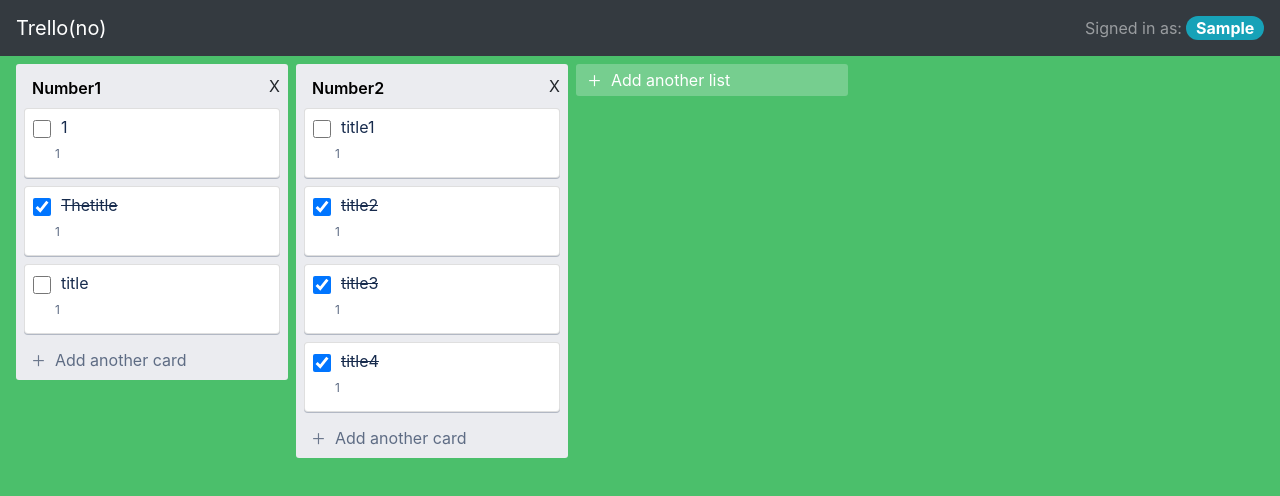
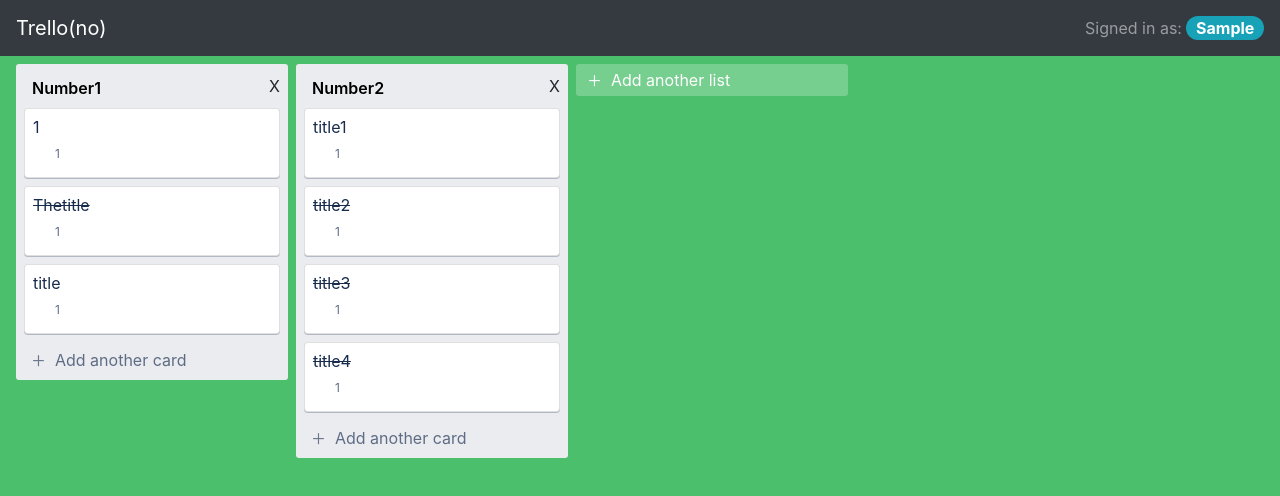
Before and after one commit to Abrikosa1/trello-of-smoker, a React (Create React App) app: page / in a window 1280 px wide. Both pictures are taken after typing "Sample" into the empty fields and a click on the button "Submit". Shown: the top 496 px of the page. Built offline with nearby package versions, Linux system fonts and the light colour scheme.

Commit message:
add card to list + local storage, TODO: click outside close btn

```diff
--- a/src/App.tsx
+++ b/src/App.tsx
@@ -24,11 +24,15 @@
 const initialLists: Array<List> = [
   { id: 1, title: 'Number1', tasks : initialTasks1 },
   { id: 2, title: 'Number2', tasks : initialTasks2 },
-
 ]
 
+if(!localStorage.getItem('lists')) {
+  localStorage.setItem('lists', JSON.stringify(initialLists));
+}
+
 function App() {
-  const[lists, setLists] = useState(initialLists);
+  const listsData = JSON.parse(localStorage.getItem('lists') || '');
+  const[lists, setLists] = useState(listsData);
   const name = localStorage.getItem('username');
   const [username, setUsername] = useState(name);
 
--- a/src/components/AddListForm/AddListForm.tsx
+++ b/src/components/AddListForm/AddListForm.tsx
@@ -1,16 +1,14 @@
-import React, { useState } from 'react';
+import React, { SetStateAction, useState } from 'react';
 import { Form, Button } from 'react-bootstrap';
 import { AddList } from '../../types';
 
 interface IAddListFormProps {
   addList: AddList;
+  setShowForm: React.Dispatch<SetStateAction<boolean>>;
 }
 
-const AddListForm: React.FC<IAddListFormProps> = ({ addList }) => {
+const AddListForm: React.FC<IAddListFormProps> = ({ addList, setShowForm }) => {
   const [newList, setNewList] = useState('');
-
-  //const newTask = '';
-
 
   const handleChange = (e: React.ChangeEvent<HTMLTextAreaElement>) => {
     setNewList(e.target.value);
@@ -20,7 +18,10 @@
     e.preventDefault();
     addList(newList);
   };
-
+  const handleCancel = (e: React.MouseEvent<HTMLButtonElement>) => {
+    console.log(e.target)
+    setShowForm(false);
+  };
   return(
     <Form>
       <Form.Group className="add-list__form" controlId="exampleForm.ControlTextarea1" style={{ marginBottom: '0px' }}>
@@ -29,10 +30,15 @@
           className="add-list__input"
           placeholder="Enter list title..."
        />
+        <Form.Group style={{ display: 'flex', justifyContent: 'space-between', marginBottom: '3px'}}>
+          <Button variant="primary" type="submit" onClick={handleSubmit} style={{ marginTop: '8px' }}>
+            Submit
+          </Button>
+          <Button variant="danger" type="submit" onClick={handleCancel} style={{ marginTop: '8px' }} >
+            Cancel
+          </Button>
+        </Form.Group>
 
-        <Button variant="primary" type="submit" onClick={handleSubmit} style={{ marginTop: '8px' }}>
-          Submit
-        </Button>
       </Form.Group>
     </Form>
   )
--- a/src/components/AddTaskForm/AddTaskform.tsx
+++ b/src/components/AddTaskForm/AddTaskform.tsx
@@ -1,23 +1,31 @@
-import React, { useState } from 'react';
+import React, { SetStateAction, useState } from 'react';
 import { Button, Form } from 'react-bootstrap';
 import { AddTask } from '../../types';
 import './addTaskform.css';
 
 interface IAddTaskFormProps {
   addTask: AddTask;
+  setOpened: React.Dispatch<SetStateAction<boolean>>;
 }
 
-const AddTaskform: React.FC<IAddTaskFormProps> = ({ addTask }) => {
+const AddTaskform: React.FC<IAddTaskFormProps> = ({ addTask, setOpened }) => {
   const [newTask, setNewTask] = useState('');
 
   const handleChange = (e: React.ChangeEvent<HTMLTextAreaElement>) => {
     setNewTask(e.target.value);
-  }
+  };
 
   const handleSubmit = (e: React.MouseEvent<HTMLButtonElement>) => {
     e.preventDefault();
     addTask(newTask);
-  }
+  };
+
+  const handleCancel = (e: React.MouseEvent<HTMLButtonElement>) => {
+    e.preventDefault();
+    setOpened(false);
+  };
+
+
   return(
      <div className="task-card__composer">
        <div className="card">
@@ -30,9 +38,14 @@
                 placeholder="Enter a title for this card…"
                 as="textarea"
                 rows={3} />
-                <Button variant="primary" type="submit" onClick={handleSubmit}>
-                  Submit
-                </Button>
+                <Form.Group style={{ display: 'flex', justifyContent: 'space-between', marginBottom: '3px' }}>
+                  <Button variant="primary" type="submit" onClick={handleSubmit}>
+                    Submit
+                  </Button>
+                  <Button variant="danger" type="submit" onClick={handleCancel}>
+                    Cancel
+                  </Button>
+                </Form.Group>
               </Form.Group>
             </Form>
           </div>
--- a/src/components/Main/Main.tsx
+++ b/src/components/Main/Main.tsx
@@ -1,5 +1,5 @@
-import React, { SetStateAction, useState } from 'react';
-import { AddList, List, Task, ToggleCompleted } from '../../types';
+import React, { SetStateAction, useEffect, useState } from 'react';
+import { AddList, List } from '../../types';
 import AddListForm from '../AddListForm/AddListForm';
 import TasksList from '../TasksList/TasksList';
 
@@ -10,40 +10,31 @@
   setLists: React.Dispatch<SetStateAction<Array<List>>>;
 }
 
-const initialtodos: Array<Task> = [
-  { id: 1, title: '1', username: "vasya", complete: false},
-  { id: 2, title: 'Thetitle', username: "vasya", complete: true},
-  { id: 1, title: 'title', username: "Вомбат", complete: false, },
-]
-
-
-// localStorage.setItem('sdfsdfsJ', JSON.stringify(initialtodos));
-
 const Main: React.FC<IMainListProps> = ({ lists, setLists }) => {
 
-console.log(lists);
-  //const initialTasks: Array<Task> = JSON.parse(localStorage.getItem('sdfsdfsJ' || '')|| '');
+  //вычеркивание выполненного
 
-
-  //вычеркивание выполненного
-  const[tasks, setTasks] = useState(initialtodos);
-  const toggleCompleted: ToggleCompleted = selectedTask => {
-    const updatedTodos = tasks.map(task => {
-      if (task === selectedTask) {
-        task.complete = !task.complete;
-        return task;
-      }
-      return task;
-    });
-    setTasks(updatedTodos);
-  };
+  //const[tasks, setTasks] = useState(initialtodos);
+  // const toggleCompleted: ToggleCompleted = selectedTask => {
+  //   const updatedTodos = tasks.map(task => {
+  //     if (task === selectedTask) {
+  //       task.complete = !task.complete;
+  //       return task;
+  //     }
+  //     return task;
+  //   });
+  //   setTasks(updatedTodos);
+  // };
 
 
   const addList: AddList = newList => {
     setLists([...lists, { id: lists.length + 1, title: newList, tasks : [] }]);
-    //localStorage.setItem(username || "", JSON.stringify(tasks));
-    //setValue(false);
+    setShowForm(false);
   };
+
+  useEffect(() => {
+    localStorage.setItem('lists' || "", JSON.stringify(lists));
+  }, [lists]);
 
   const [showForm, setShowForm] = useState(false);
   const addListToggle = (e: React.MouseEvent<HTMLSpanElement>) => {
@@ -57,14 +48,15 @@
         <div id="board" className="board u-fancy-scrollbar">
           {lists.map(list => {
             return (
-              <TasksList key={list.id} id={list.id} tasks={list.tasks} title={list.title} setTasks={setTasks} toggleCompleted={toggleCompleted}/>
+              <TasksList key={list.id} lists={lists} setLists={setLists} id={list.id} tasks={list.tasks} title={list.title} list={list} />
+              /*setTasks={setTasks} toggleCompleted={toggleCompleted}*/
             )
           })}
           <div className={`tasks-list__add-list tasks-list ${showForm ? "mod-add" : ""}`}>
-            {showForm ? <AddListForm addList={addList}/> : ''}
+            {showForm ? <AddListForm addList={addList} setShowForm={setShowForm}/> : ''}
             <span className={`add-list__placeholder ${showForm ? "hide" : ""}`} onClick={addListToggle}>
               <span className="icon-sm icon-add"></span>
-              Add another list
+              {lists ? 'Add another list' : 'Add list '}
             </span>
           </div>
         </div>
--- a/src/components/TaskCard/TaskCard.tsx
+++ b/src/components/TaskCard/TaskCard.tsx
@@ -1,18 +1,19 @@
 import React from 'react';
-import { Task, ToggleCompleted } from '../../types';
+import { Task } from '../../types';
 import './taskCard.css';
 
 interface ITaskCardProps {
   task: Task;
-  toggleCompleted: ToggleCompleted;
+  // toggleCompleted: ToggleCompleted;
 };
 
-const TaskCard: React.FC<ITaskCardProps> = ({ task, toggleCompleted }) => {
+const TaskCard: React.FC<ITaskCardProps> = ({ task }) => {
+  //toggleCompleted
   return(
     <div className="card" key={ task.title }>
       <div className="card__details">
         <div className="card__header">
-          <input className="card__checkbox" type="checkbox" aria-label="Checkbox for following text input" checked={task.complete} onChange={() => toggleCompleted(task)}/>
+          {/* <input className="card__checkbox" type="checkbox" aria-label="Checkbox for following text input" checked={task.complete} /> */}
           <span className={`card__title ${task.complete ? "complete" : ""}`} >{task.title}</span>
         </div>
         <div className="card__badges">
--- a/src/components/TaskCard/taskCard.css
+++ b/src/components/TaskCard/taskCard.css
@@ -25,7 +25,7 @@
   text-decoration: none;
   word-wrap: break-word;
   color: #172b4d;
-  margin-left: 10px;
+  /* margin-left: 10px; */
 }
 .card__badges{
   float: left;
--- a/src/components/TasksList/TasksList.tsx
+++ b/src/components/TasksList/TasksList.tsx
@@ -1,7 +1,7 @@
 import React, { SetStateAction, useContext, useState } from 'react';
 import './tasksList.css';
 import TaskCard from '../TaskCard/TaskCard';
-import { AddTask, Task, ToggleCompleted } from '../../types';
+import { AddTask, List, Task } from '../../types';
 import AddTaskform from '../AddTaskForm/AddTaskform';
 import { UserContext } from '../UserContext';
 
@@ -9,30 +9,31 @@
   id: number;
   title: string;
   tasks: Array<Task>;
-  setTasks: React.Dispatch<SetStateAction<Array<Task>>>;
-  toggleCompleted: ToggleCompleted;
+  list: List;
+  lists: Array<List>;
+  setLists: React.Dispatch<SetStateAction<Array<List>>>;
+  // setTasks: React.Dispatch<SetStateAction<Array<Task>>>;
+  // toggleCompleted: ToggleCompleted;
 }
 //todo
 
-const TasksList: React.FC<ITasksListProps> = ({ tasks, id, title, setTasks, toggleCompleted }) => {
+const TasksList: React.FC<ITasksListProps> = ({ tasks, id, title, list, lists, setLists }) => {
   const[task, setTask] = useState(tasks);
-  console.log(task);
-  const [value, setValue] = useState(false);
+
+  const [opened, setOpened] = useState(false);
   const addCard = (e: React.MouseEvent<HTMLSpanElement>) => {
     e.preventDefault();
-    setValue(true);
+    setOpened(true);
   }
   const { username } = useContext(UserContext);
 
   const addTask: AddTask = (newTask: string) => {
-    setTask([...tasks, { id: task.length + 1, title: newTask, username: username || "", complete: false }]);
-    //localStorage.setItem(username || "", JSON.stringify(tasks));
-    setValue(false);
+    const added = { id: tasks.length + 1, title: newTask, username: username || "", complete: false };
+    setTask([...tasks, added]);
+    list.tasks.push(added);
+    localStorage.setItem('lists' || "", JSON.stringify(lists));
+    setOpened(false);
   };
-
-
- /*------------------------------------------- */
-
 
   return(
     <div className="tasks-list" id={id.toString()}>
@@ -44,17 +45,17 @@
         <div className="tasks-list__cards u-fancy-scrollbar">
           {task.map(item => {
             return (
-              <TaskCard key={item.title} task={item} toggleCompleted={toggleCompleted}/>
+              <TaskCard key={item.title} task={item} />
+              //toggleCompleted={toggleCompleted}
             )
           })}
-           {value ? <AddTaskform addTask={addTask} /> : ""}
+           {opened ? <AddTaskform addTask={addTask} setOpened={setOpened}/> : ""}
         </div>
-        <div className={`tasks-list__card-composer ${value ? "hide" : ""}`}>
-          <a className="tasks-composer__open" href="/">
+        <div className={`tasks-list__card-composer ${opened ? "hide" : ""}`}>
+          <div className="tasks-composer__open">
             <span className="icon-sm icon-add"></span>
-            <span className="js-add-a-card hide">Add a card</span>
-            <span className="js-add-another-card" onClick={addCard}>Add another card</span>
-          </a>
+            <span className="js-add-another-card" onClick={addCard}>{tasks.length > 0 ? 'Add another card' : 'Add card'}</span>
+          </div>
         </div>
       </div>
     </div>
--- a/src/components/TasksList/tasksList.css
+++ b/src/components/TasksList/tasksList.css
@@ -62,6 +62,7 @@
   max-height: 38px;
   display: flex;
   justify-content: space-between;
+  cursor: pointer;
 }
 .tasks-composer__open{
   border-radius: 3px;
```
